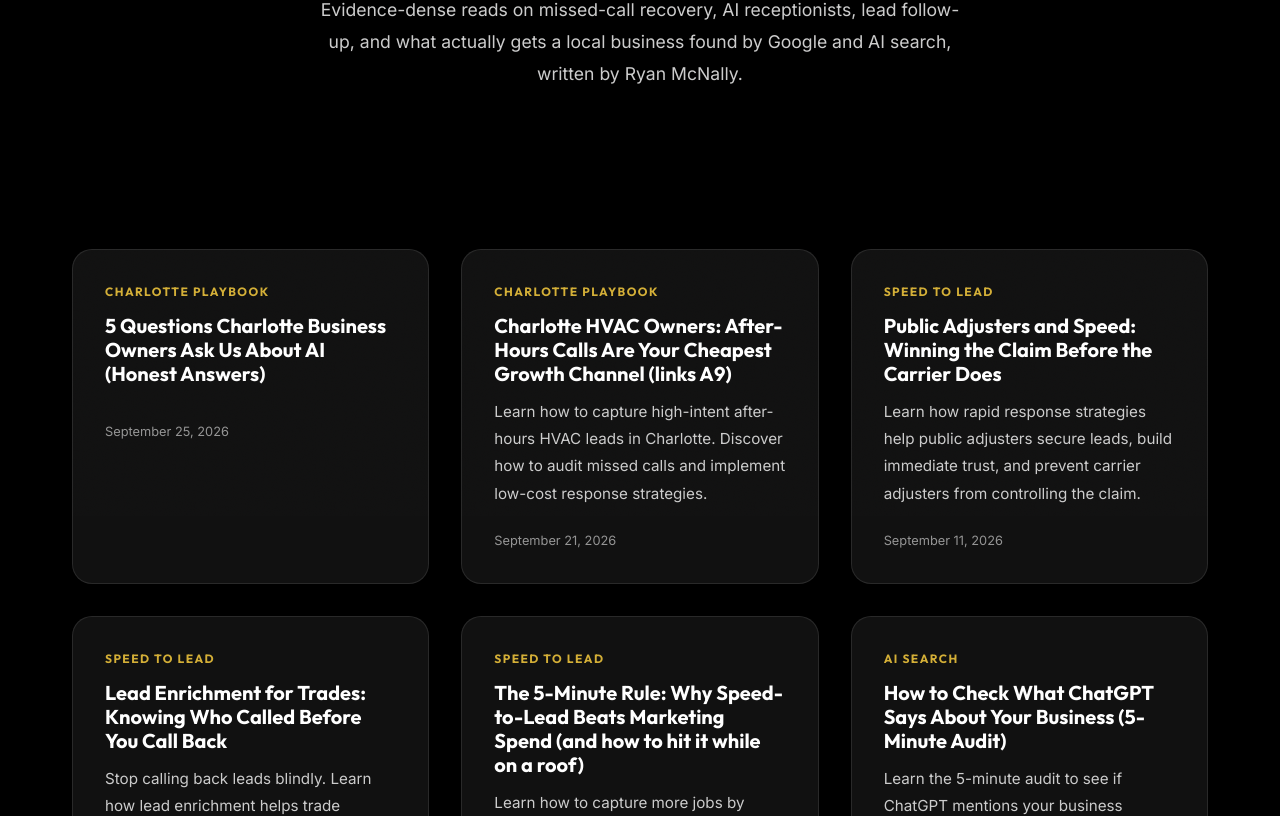
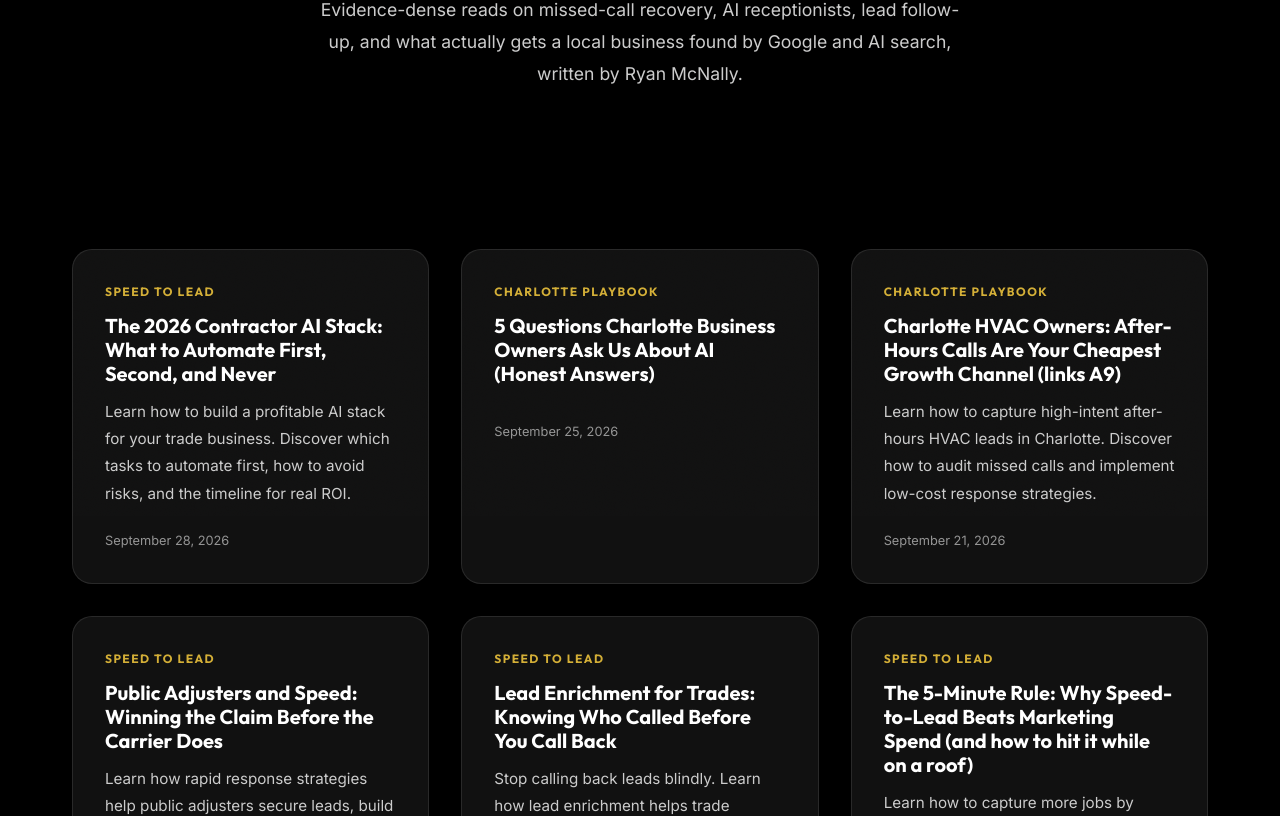
Before and after one commit to aidmarketingagency/landingpages, a plain HTML site: page blog/index.html in a window 1280 px wide. Shown: the part 284-1100 px from the top of the page. Drawn offline with Linux system fonts and the light colour scheme.

Commit message:
blog: index update for a8-the-2026-contractor-ai-stack-what-to-automate-fi

```diff
--- a/blog/index.html
+++ b/blog/index.html
@@ -88,6 +88,12 @@
         <div class="container">
             <!-- POST_GRID_START: renderer inserts <a class="post-card"> entries here as posts publish -->
             <div class="post-grid" id="post-grid">
+                <a class="post-card" href="/blog/a8-the-2026-contractor-ai-stack-what-to-automate-fi/" data-slug="a8-the-2026-contractor-ai-stack-what-to-automate-fi">
+                    <div class="post-card-eyebrow">Speed to Lead</div>
+                    <h3>The 2026 Contractor AI Stack: What to Automate First, Second, and Never</h3>
+                    <p>Learn how to build a profitable AI stack for your trade business. Discover which tasks to automate first, how to avoid risks, and the timeline for real ROI.</p>
+                    <div class="post-card-meta">September 28, 2026</div>
+                </a>
                 <a class="post-card" href="/blog/b7-5-questions-charlotte-business-owners-ask-us-abo/" data-slug="b7-5-questions-charlotte-business-owners-ask-us-abo">
                     <div class="post-card-eyebrow">Charlotte Playbook</div>
                     <h3>5 Questions Charlotte Business Owners Ask Us About AI (Honest Answers)</h3>
```
